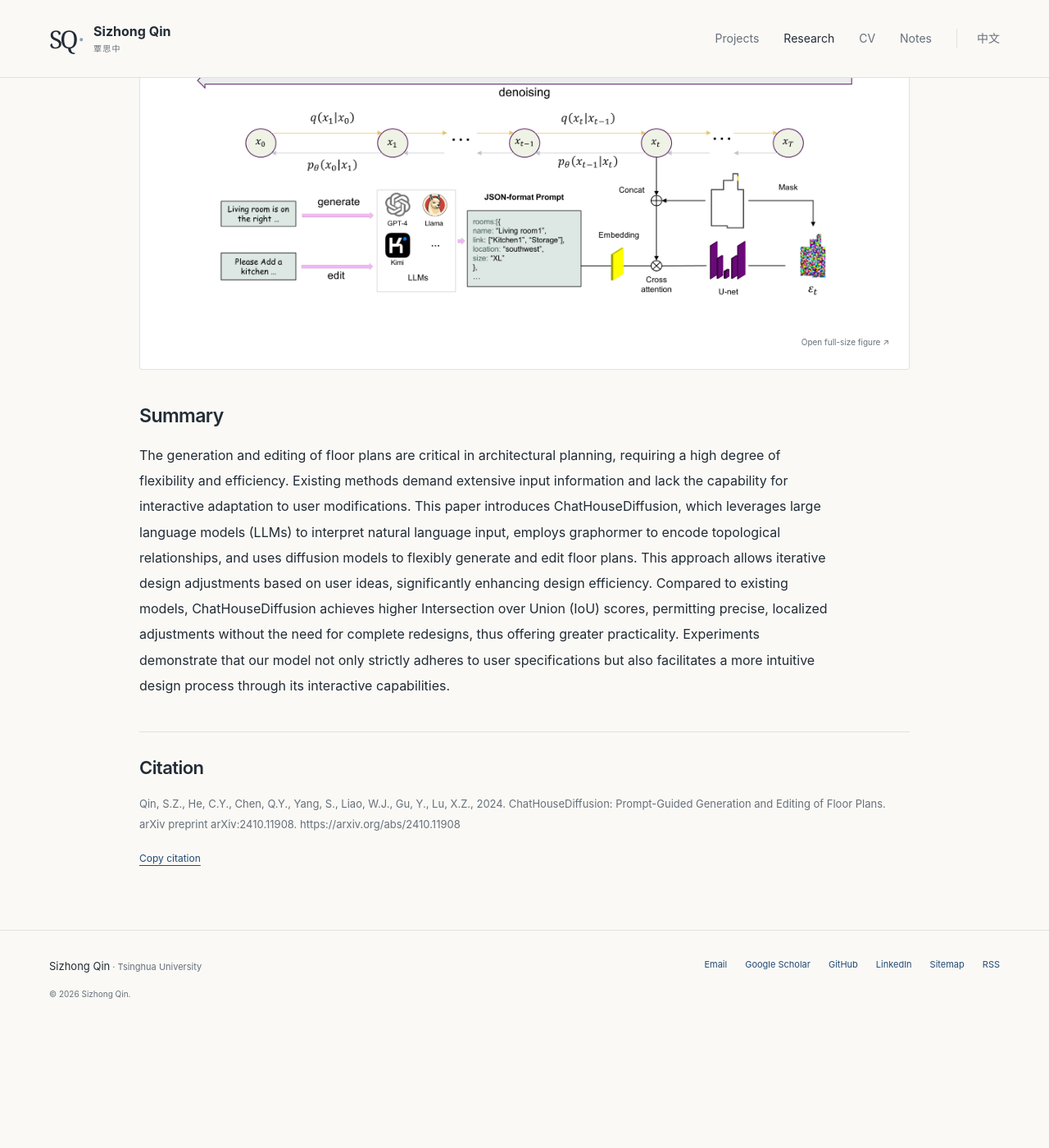
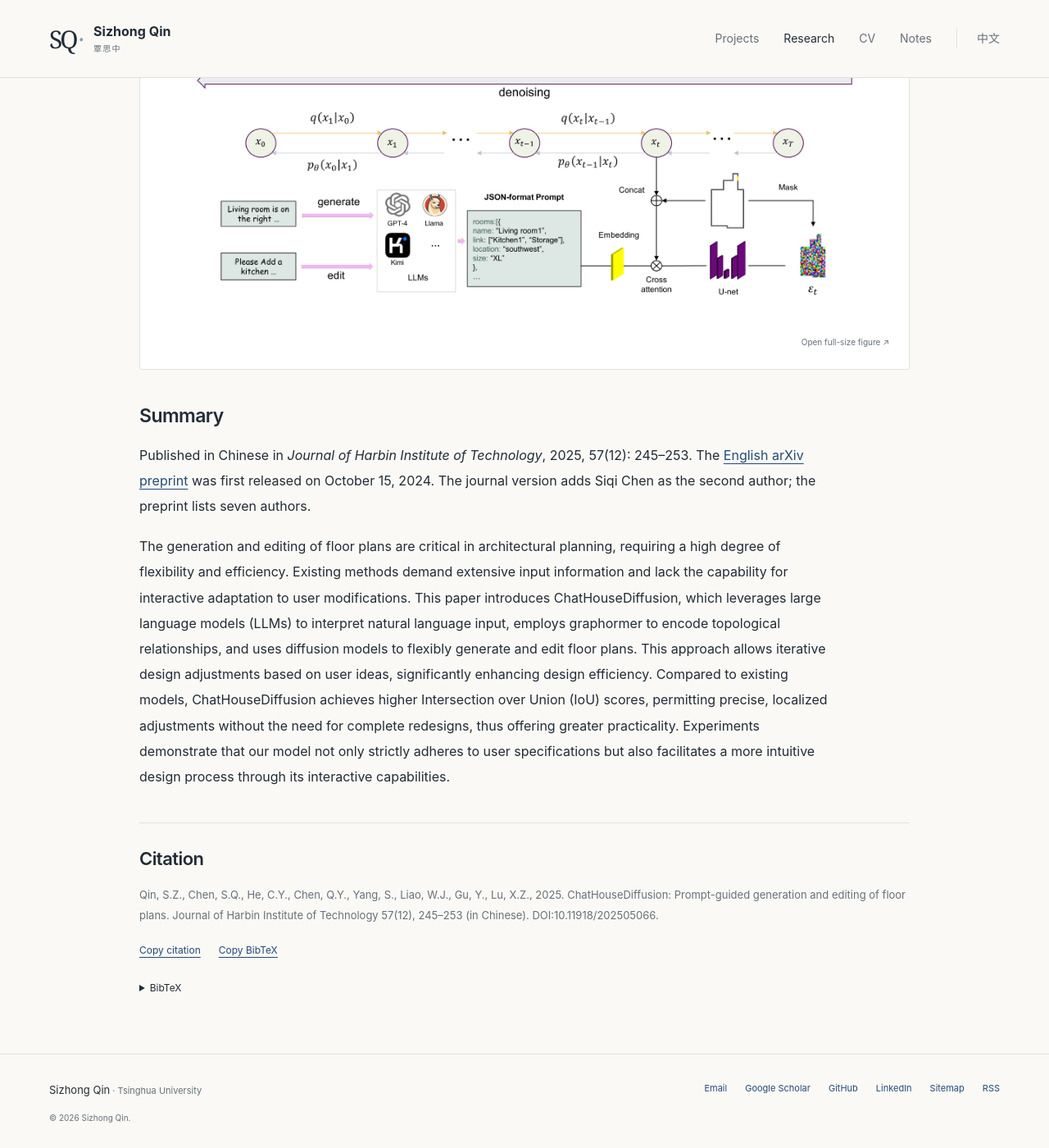
Before and after one commit to qinsz01/qsz_academic, a Jekyll site: the page built from _publications/2024-10-17-ChatHouseDiffusion.md, in a window 1280 px wide and 1400 px high, scrolled down 685 px. Shown: the whole window at 82% size. Built offline with Jekyll 4.4.1, drawn with Linux system fonts in a browser that asks for light colours; before the commit the page ends 1934 px from its top, so only the background shows below that; some of the changed text lies outside the part shown.

Commit message:
Record ChatHouseDiffusion journal publication and preprint version

```diff
--- a/_publications/2024-10-17-ChatHouseDiffusion.md
+++ b/_publications/2024-10-17-ChatHouseDiffusion.md
@@ -1,19 +1,21 @@
 ---
-title: 'ChatHouseDiffusion: Prompt-Guided Generation and Editing of Floor Plans'
+title: 'ChatHouseDiffusion: Prompt-guided generation and editing of floor plans'
 collection: publications
 work_id: 2024-10-17-ChatHouseDiffusion
 permalink: /publication/2024-10-17-ChatHouseDiffusion
 excerpt: 'Develops a novel approach that utilizes large language models, graphormer, and diffusion models to generate and edit floor plans interactively.'
 date: 2024-10-15
-venue: 'arXiv'
-paperurl: 'https://arxiv.org/abs/2410.11908'
-citation: 'Qin, S.Z., He, C.Y., Chen, Q.Y., Yang, S., Liao, W.J., Gu, Y., Lu, X.Z., 2024. ChatHouseDiffusion: Prompt-Guided Generation and Editing of Floor Plans. arXiv preprint arXiv:2410.11908. https://arxiv.org/abs/2410.11908'
+venue: 'Journal of Harbin Institute of Technology'
+paperurl: 'https://doi.org/10.11918/202505066'
+citation: 'Qin, S.Z., Chen, S.Q., He, C.Y., Chen, Q.Y., Yang, S., Liao, W.J., Gu, Y., Lu, X.Z., 2025. ChatHouseDiffusion: Prompt-guided generation and editing of floor plans. Journal of Harbin Institute of Technology 57(12), 245–253 (in Chinese). DOI:10.11918/202505066.'
 locale: en
 header:
     teaser: "2024-10-17-ChatHouseDiffusion.png"
 tags:
     - firstauthor
-    - english
+    - chinese
 ---
 
+Published in Chinese in *Journal of Harbin Institute of Technology*, 2025, 57(12): 245–253. The [English arXiv preprint](https://arxiv.org/abs/2410.11908) was first released on October 15, 2024. The journal version adds Siqi Chen as the second author; the preprint lists seven authors.
+
 The generation and editing of floor plans are critical in architectural planning, requiring a high degree of flexibility and efficiency. Existing methods demand extensive input information and lack the capability for interactive adaptation to user modifications. This paper introduces ChatHouseDiffusion, which leverages large language models (LLMs) to interpret natural language input, employs graphormer to encode topological relationships, and uses diffusion models to flexibly generate and edit floor plans. This approach allows iterative design adjustments based on user ideas, significantly enhancing design efficiency. Compared to existing models, ChatHouseDiffusion achieves higher Intersection over Union (IoU) scores, permitting precise, localized adjustments without the need for complete redesigns, thus offering greater practicality. Experiments demonstrate that our model not only strictly adheres to user specifications but also facilitates a more intuitive design process through its interactive capabilities.
```
Also changed, not shown: _data/works.yml (+4 -3 lines), _publications/2024-10-17-ChatHouseDiffusion-zh.md (+7 -5 lines).
